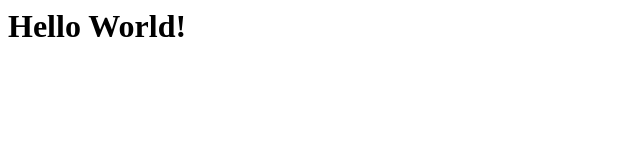
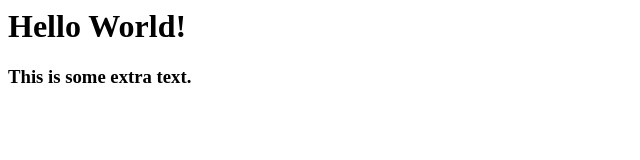
Before and after one commit to vaidap/testwebsite, a plain HTML site: page index.html in a window 1280 px wide. Shown: the whole page, without its empty margins (0-640 px from the left). Drawn offline with Linux system fonts and the light colour scheme.

Commit message:
addition

```diff
--- a/index.html
+++ b/index.html
@@ -1 +1,2 @@
 <h1>Hello World!</h1>
+<h3>This is some extra text.</h3>
```
